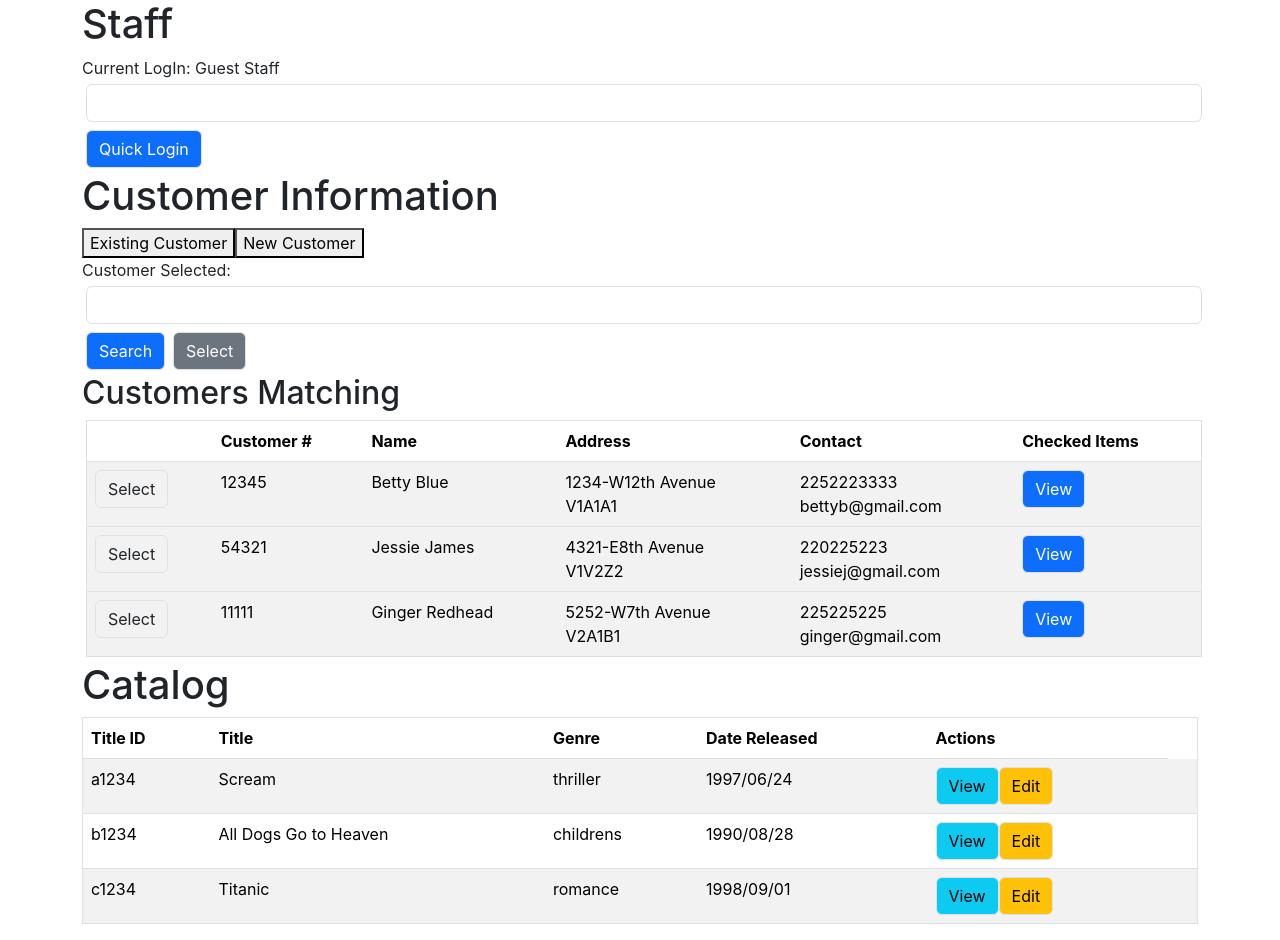
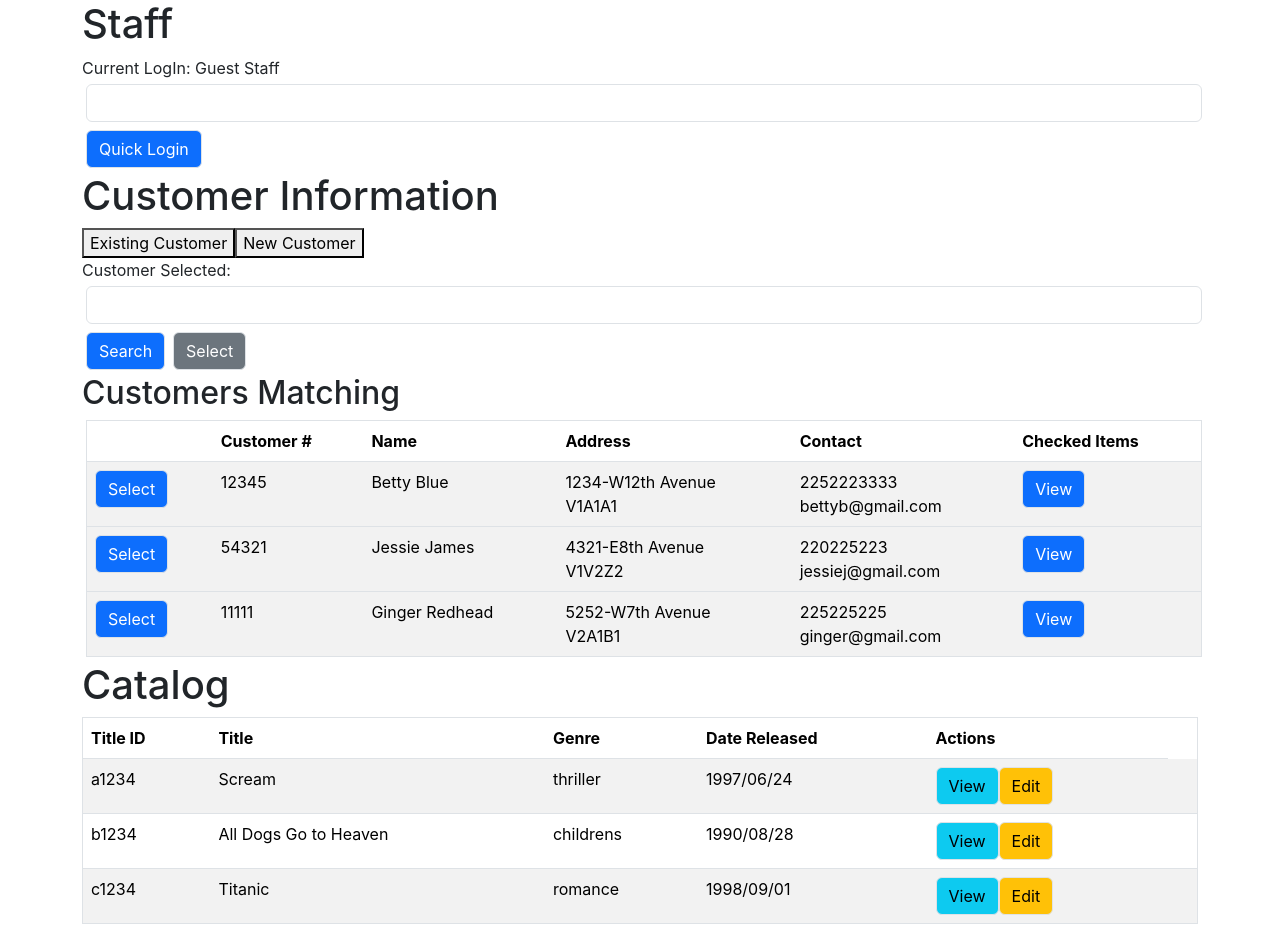
Before and after one commit to arnoprincestonpan/react-rental-store, a React (Create React App) app: page / in a window 1280 px wide. Built offline with nearby package versions, Linux system fonts and the light colour scheme.

Commit message:
selected, selects customer properly

```diff
--- a/src/pages/Customer.js
+++ b/src/pages/Customer.js
@@ -7,13 +7,16 @@ function Customer() {
   const [customerProperty, setCustomerProperty] = useState("");
   const [showCheckedItems, setShowCheckedItems] = useState(Array(customerInfo.length).fill(false));
 
-  const handleSearchCustomer = () => {
+  const handleSearchCustomer = (customer) => {
     console.log("handle search");
+    setSearchingFor(customer)
     console.log(searchingFor);
   };
 
-  const handleCustomerSelect = () => {
+  const handleCustomerSelect = (customer) => {
     console.log("handle select");
+    setCustomerProperty(customer)
+    console.log(customerProperty)
   };
 
   const handleToggleCheckedItems = (index) => {
@@ -28,7 +31,7 @@ function Customer() {
     <tbody key={customer.customerNumber}>
       <tr>
         <td>
-          <button className="btn border">Select</button>
+          <button className="btn btn-primary border" onClick={() => handleCustomerSelect(customer)}>Select</button>
         </td>
         <td>{customer.customerNumber}</td>
         <td>
@@ -52,24 +55,6 @@ function Customer() {
           >
             {showCheckedItems[index] ? "Close" : "View"}
           </button>
-          {/* {showCheckedItems[index] && (
-            <table className="table border table-striped">
-              <thead>
-                <tr>
-                  <th>Item Id</th>
-                  <th>Check Out Date</th>
-                  <th>Time Limit</th>
-                  <th>Staff</th>
-                </tr>
-              </thead>
-              <tbody>
-                <h1>Hi</h1>
-                <tr>
-                  <td></td>
-                </tr>
-              </tbody>
-            </table>
-          )} */}
           {showCheckedItems[index] &&
             customer.items.map((items) => (
               <table className="table border table-striped">
```
